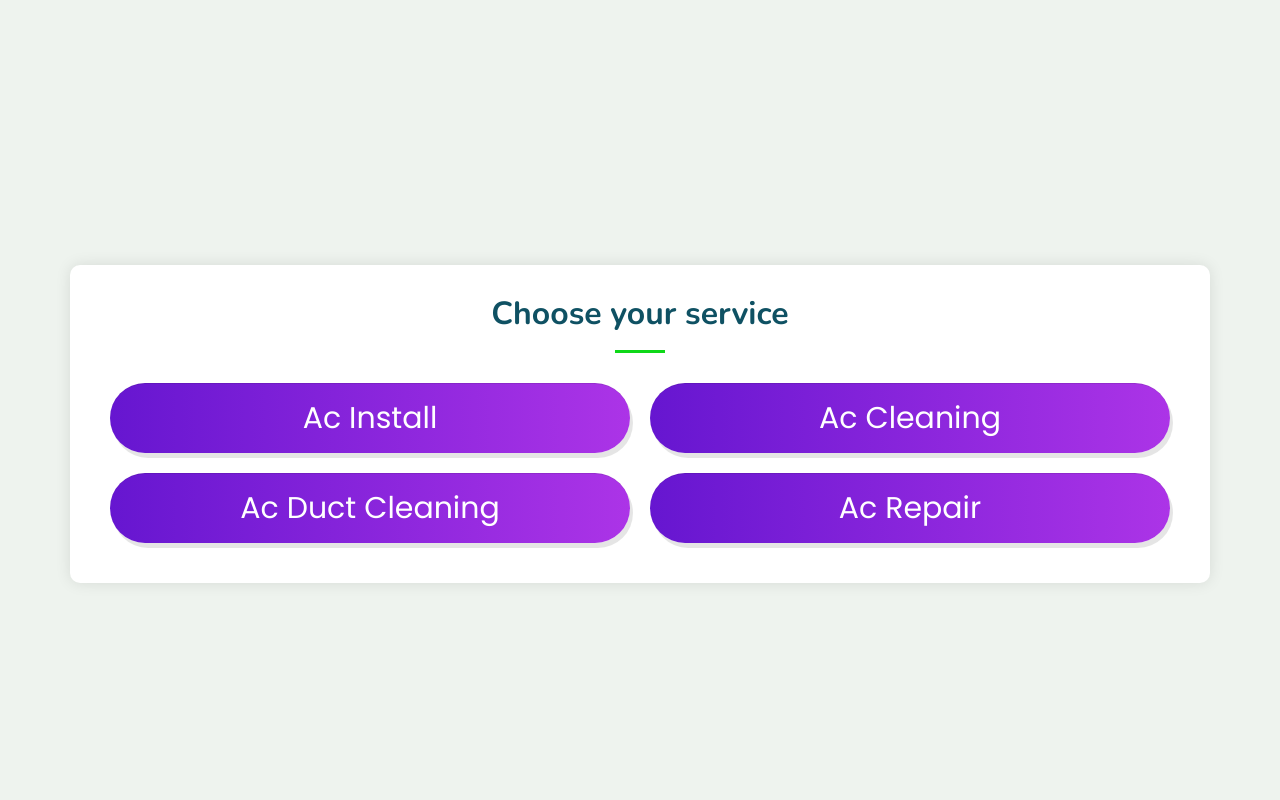
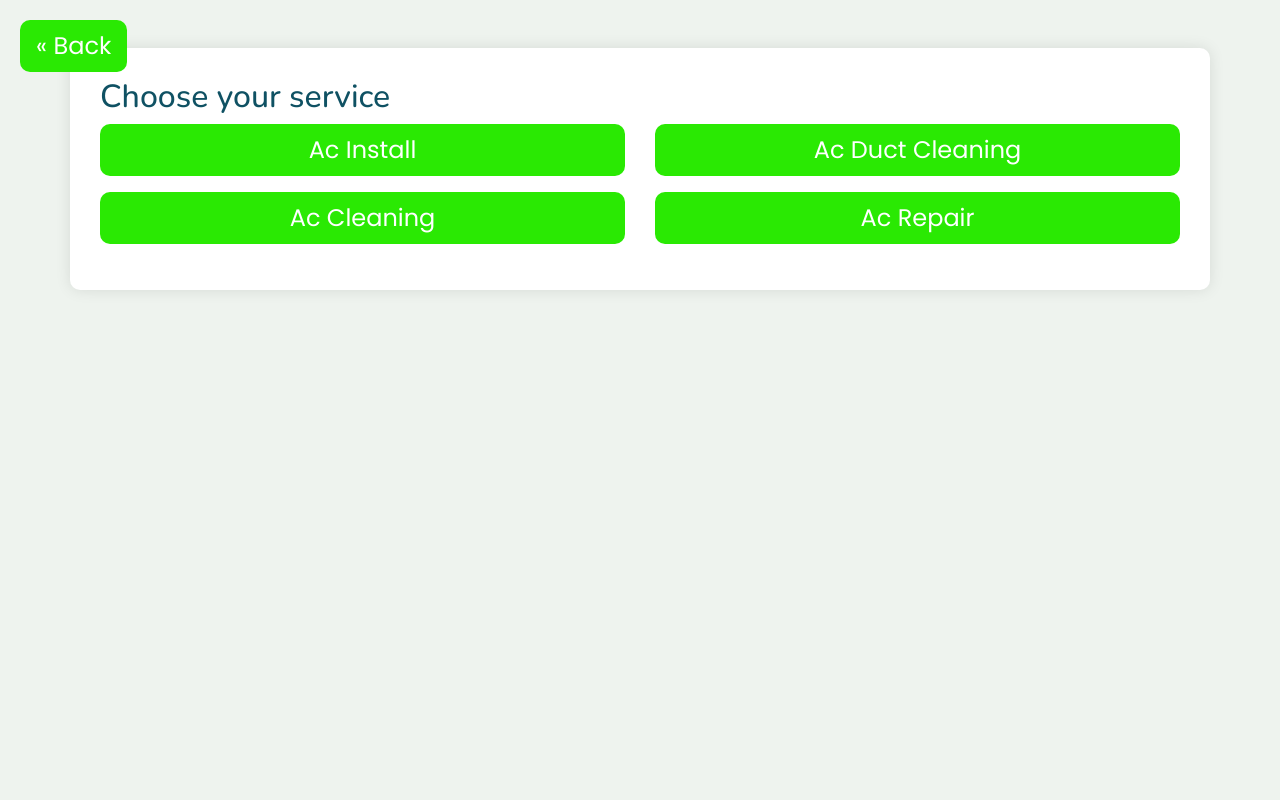
Before and after one commit to sabol72/Alpha, a PHP site: page /indbooking/ac-service.php in a window 1280 px wide. Run offline with PHP 8.4, Linux system fonts and the light colour scheme; some libraries are stand-ins or nearby versions.

Commit message:
minor changes so that booking s work now

```diff
--- a/AC.php
+++ b/AC.php
@@ -221,7 +221,6 @@
     </section><!-- End Contact Section -->
 <!-- /Contact Section -->
 
-    <?php include "book-service/booking.php"; ?>
    </main>
   <!-- Scroll Top -->
   <a href="#" id="scroll-top" class="scroll-top d-flex align-items-center justify-content-center"><i class="bi bi-arrow-up-short"></i></a>
--- a/Index.php
+++ b/Index.php
@@ -239,7 +239,7 @@ $conn->close();
                 <h3>AC Installation</h3>
                 <p>If you’re looking for a reliable AC installation service in Dubai, look no further than Al Bahja Buildling  Maintenance. Our experienced AC technicians can install a wide range of AC systems, from window units to split systems, ensuring that your new unit is installed safely and securely. We also provide expert advice on the best AC system for your space and budget.
                </p>
-               <a href="ac-service.php" class="read-more stretched-link">Learn More <i class="bi bi-arrow-right"></i></a>
+               <a href="AC.php" class="read-more stretched-link">Learn More <i class="bi bi-arrow-right"></i></a>
               </div>
             </div>
           </div><!-- End Service Item -->
@@ -250,7 +250,7 @@ $conn->close();
               <div>
                 <h3>CLEANING</h3>
                 <p>Al Bahja Building Maintenance is your trusted partner for comprehensive cleaning services in Dubai. We offer a wide range of cleaning solutions tailored to meet your specific needs, ensuring your home or office is clean, comfortable, and safe</p>
-                <a href="cleaning-service.php" class="read-more stretched-link">Learn More <i class="bi bi-arrow-right"></i></a>
+                <a href="CLEAN.php" class="read-more stretched-link">Learn More <i class="bi bi-arrow-right"></i></a>
               </div>
             </div>
           </div>
--- a/ac-service/ac-install.php
+++ b/ac-service/ac-install.php
@@ -177,13 +177,13 @@
 <section id="service-details" class="service-details section">
 
 <div class="container">
-
+<h2 class="section-title"> WHAT'S MORE?</h2>
   <div class="row gy-5">
 
     <div class="service-content active-content d-flex align-items-start" data-aos="fade-up" data-aos-delay="30">
       <img src="../acinstall.jpg" alt="AC Installation" class="img-fluid services-img me-3 w-50">
       <div class="text-content">
-        <h3>WELCOME TO AC INSTALLATION SERVICE</h3>
+        <h3>Reliable AC Installation</h3>
         <p>If you’re looking for a reliable AC installation service in Dubai, look no further than Al Bahja Building Maintenance. Our experienced AC technicians can install a wide range of AC systems, from window units to split systems, ensuring that your new unit is installed safely and securely. We also provide expert advice on the best AC system for your space and budget.</p>
       </div>
     </div>
@@ -207,7 +207,7 @@
 </div>
 </section>
     <!-- Services Section -->
-    <section class="services-section py-3">
+    <section class="services-section ">
       <div class="container">
         <div class="row">
           <div class="col-lg-12 text-center mb-4">
--- a/indbooking/Style.css
+++ b/indbooking/Style.css
@@ -1,105 +1,51 @@
 /* Google Font Link */
 @import url('https://fonts.googleapis.com/css2?family=Poppins:wght@200;300;400;500;600;700&display=swap');
 
-.buttons {
-  display: flex;
-  flex-wrap: wrap;
-  justify-content: space-around;
+
+/* Custom large button styles */
+.custom-btn-lg {
+  padding: 1.5rem 3rem; /* Adjust padding as needed */
+  font-size: 1.5rem; /* Adjust font size as needed */
 }
 
-.buttons .gbutton {
-  position: relative;
-  display: inline-block;
-  color: #fff;
-  padding: 12px 38px;
-  background: linear-gradient(90deg, #6616d0, #ac34e7);
-  border-radius: 45px;
-  margin: 10px;
-  font-size: 30px;
-  font-weight: 400;
-  text-decoration: none;
-  box-shadow: 3px 5px rgba(0, 0, 0, 0.1);
-  border-top: 1px solid rgba(0, 0, 0, 0.1);
-  overflow: hidden;
-  width: calc(50% - 20px); /* Ensure two buttons per row */
-  box-sizing: border-box; /* Include padding and border in element's total width */
-  text-align: center; /* Center align text */
+/* Back button styles */
+.back-button {
+  position: fixed;
+  top: 20px;
+  left: 20px;
+  z-index: 1000; /* Ensure it's above other content */
+  padding: 0.75rem 1.5rem; /* Adjust padding as needed */
+  font-size: 1.5rem; /* Adjust font size as needed */
 }
 
-.buttons .gbutton:hover {
-  background: linear-gradient(90deg, #ac34e7, #6616d0);
+/* Custom container styles */
+.custom-container {
+  max-width: 1200px; /* Adjust max width as needed */
+  margin: 0 auto; /* Center the container */
+  padding: 0 20px; /* Add padding as needed */
 }
 
+/* Responsive adjustments */
 @media (max-width: 768px) {
-  .buttons .gbutton {
-    width: calc(100% - 20px); /* One button per row on smaller screens */
-    transform: scale(1); /* Optional: Adjust scaling if needed for smaller screens */
+  .col-md-6 {
+    flex-basis: 100%; /* Ensure each column takes full width */
+    max-width: 100%; /* Ensure each column takes full width */
+  }
+
+  .mb-3 {
+    width: 100%;
+    float: none;
+    display: block;
+    margin-bottom: 10px;
+  }
+
+  .custom-btn-lg {
+    padding: 1.5rem 2.5rem; /* Adjust padding for smaller screens */
+    font-size: 2rem; /* Adjust font size for smaller screens */
+  }
+
+  .back-button {
+    padding: 0.5rem 1rem; /* Adjust padding for smaller screens */
+    font-size: 1rem; /* Adjust font size for smaller screens */
   }
 }
-
-.buttons .gbutton.two {
-  background: linear-gradient(90deg, #025ce3, #4e94fd);
-}
-
-.buttons .gbutton .overlay {
-  position: absolute;
-  background: #fff;
-  top: 0;
-  left: 0;
-  transform: translate(-50%, -50%);
-  border-radius: 50%;
-  animation: blink 0.5s linear;
-}
-
-@keyframes blink {
-  0% {
-    height: 0px;
-    width: 0px;
-    opacity: 0.3;
-  }
-  100% {
-    height: 400px;
-    width: 400px;
-    opacity: 0;
-  }
-}
-
-/* Container */
-.title-section {
-  text-align: center;
-  padding-bottom: 60px;
-  position: relative;
-}
-
-.title-section h2 {
-  font-size: 32px;
-  font-weight: 700;
-  margin-bottom: 20px;
-  padding-bottom: 20px;
-  position: relative;
-}
-.title-section h2:hover {
-  color: #09ff00;
-  font-size: 35px;
-  font-weight: 700;
-  margin-bottom: 20px;
-  padding-bottom: 20px;
-  position: relative;
-}
-
-.title-section h2:after {
-  content: "";
-  position: absolute;
-  display: block;
-  width: 50px;
-  height: 3px;
-  background: var(--accent-color);
-  left: 0;
-  right: 0;
-  bottom: 0;
-  margin: auto;
-}
-
-.title-section p {
-  margin-bottom: 0;
-}
--- a/indbooking/ac-service.php
+++ b/indbooking/ac-service.php
@@ -1,3 +1,4 @@
+<?php session_start(); ?>
 <!DOCTYPE html>
 <html lang="en">
 <head>
@@ -9,39 +10,45 @@
     <script src="https://maxcdn.bootstrapcdn.com/bootstrap/4.0.0/js/bootstrap.min.js"></script>
     <link href="Style.css" rel="stylesheet">
     <link href="../assets/css/main.css" rel="stylesheet">
-<style>
-    *{
-  margin: 0;
-  padding: 0;
-  box-sizing: border-box;
-  font-family: "Poppins" , sans-serif;
-}
-body{
-  height: 100vh;
-  display: flex;
-  align-items: center;
-  justify-content: center;
-
-}
-</style>
 
 </head>
 <body>
-    <header>
-</header>
-    <main>
-        <div class="container mt-5 title-section" data-aos="fade-up">
-        <h2>Choose your service</h2>
-            <div class="buttons">
-                <a class="gbutton"href="../book-service/booking.php">Ac Install</a>
-                <a class="gbutton"href="../book-service/booking.php">Ac Cleaning</a>
-                <a class="gbutton"href="../book-service/booking.php">Ac Duct Cleaning</a>
-                <a class="gbutton"href="../book-service/booking.php">Ac Repair</a>
+<header></header>
+<main>
+<div class="container mt-5 title-section" data-aos="fade-up">
+    <h2>Choose your service</h2>
+    <div class="row">
+        <div class="col-md-6">
+            <form method="POST" action="redirect.php">
+                <div class="mb-3">
+                    <button type="submit" name="serviceType" value="Ac Install" class="gbutton btn btn-primary btn-block custom-btn-lg">Ac Install</button>
+                </div>
+                <div class="mb-3">
+                    <button type="submit" name="serviceType" value="Ac Cleaning" class="gbutton btn btn-primary btn-block custom-btn-lg">Ac Cleaning</button>
+                </div>
+            </form>
+        </div>
+        <div class="col-md-6">
+            <form method="POST" action="redirect.php">
+                <div class="mb-3">
+                    <button type="submit" name="serviceType" value="Ac Duct Cleaning" class="gbutton btn btn-primary btn-block custom-btn-lg">Ac Duct Cleaning</button>
+                </div>
+                <div class="mb-3">
+                    <button type="submit" name="serviceType" value="Ac Repair" class="gbutton btn btn-primary btn-block custom-btn-lg">Ac Repair</button>
+                </div>
+            </form>
+        </div>
+    </div>
+    <a href="#" class="btn btn-primary back-button">&laquo; Back</a>
 
-            </div>
-        </div>
-    </main>
-    <script src="Script.js">
-  </script>
+</div>
+
+
+</main>
+<script src="Script.js"></script>
+<script src="https://code.jquery.com/jquery-3.2.1.slim.min.js"></script>
+<script src="https://cdnjs.cloudflare.com/ajax/libs/popper.js/1.12.9/umd/popper.min.js"></script>
+<script src="https://maxcdn.bootstrapcdn.com/bootstrap/4.0.0/js/bootstrap.min.js"></script>
+
 </body>
 </html>
```
Also changed, not shown: book-service/booking.php (+17 -16 lines), book-service/summary.php (+17 -0 lines), indbooking/clean-service.php (+57 -62 lines), indbooking/index.php (+23 -29 lines), indbooking/redirect.php (added, +22 -0 lines).
